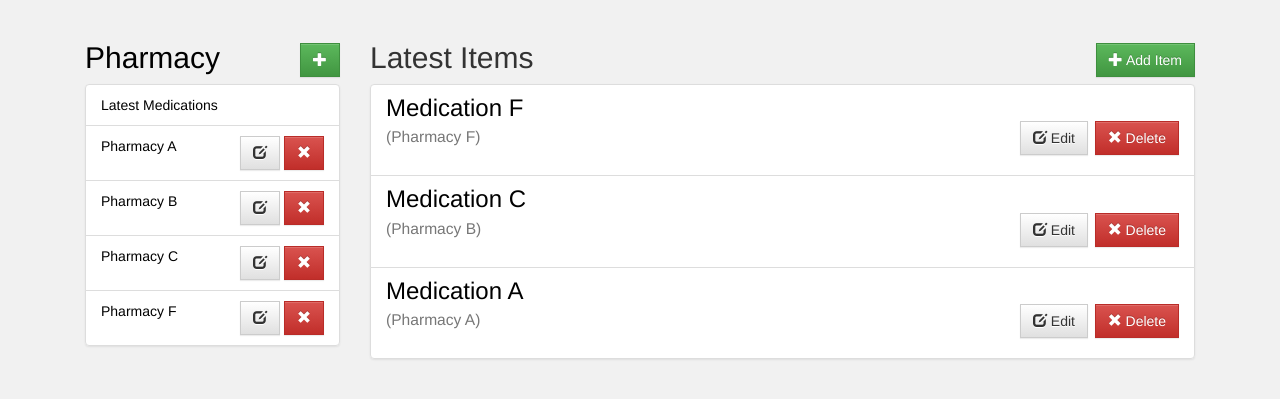
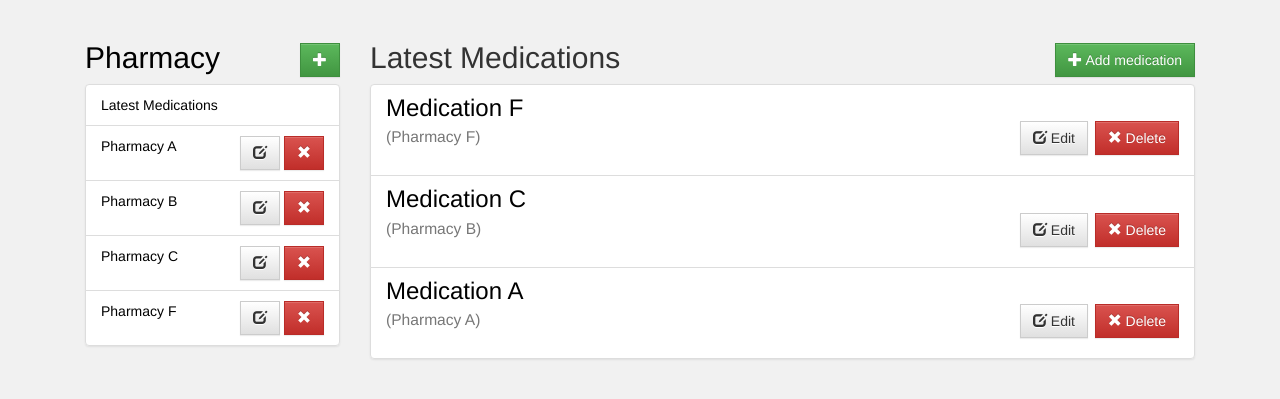
Before and after one commit to aalsalim/Pharmacy-Stock-App, a Flask app: page / in a window 1280 px wide. Shown: the part 57-456 px from the top of the page. Run offline with Flask 2, Linux system fonts and the light colour scheme; a user stored in the database is signed in; some libraries are stand-ins or nearby versions.

Commit message:
fix bugs

```diff
--- a/application.py
+++ b/application.py
@@ -221,7 +221,7 @@ def editMedication(pharmacy_id, medication_id):
         if request.form['price']:
             editedMedication.price = request.form['price']
         if request.form['pharmacy']:
-            editedMedication.pharmacy = request.form['pharmacy']
+            editedMedication.pharmacy_id = request.form['pharmacy']
         session.add(editedMedication)
         session.commit()
         flash("Medication updated!", 'success')
@@ -381,7 +381,7 @@ def getUserID(email):
     try:
         user = session.query(User).filter_by(email=email).one()
         return user.id
-    except:
+    except ImportError:
         return None
 
 
@@ -445,9 +445,9 @@ def showMedicationJSON():
     '/api/v1/pharmacies/<int:pharmacy_id>/medication/<int:medication_id>/JSON')
 def MedicationJSON(pharmacy_id, medication_id):
     """Returns JSON of selected medication in pharmacy"""
-    Medication = session.query(
+    med = session.query(
         Medication).filter_by(id=medication_id).one()
-    return jsonify(Medication=Medication.serialize)
+    return jsonify(med=med.serialize)
 
 
 @app.route('/api/v1/pharmacies/JSON')
--- a/database_setup.py
+++ b/database_setup.py
@@ -43,7 +43,7 @@ class Medication(Base):
 
     pharmacy_id = Column(Integer, ForeignKey('pharmacy.id'))
     pharmacy = relationship(
-        "Pharmacy", backref=backref("medication", cascade="all, delete"))
+        "Pharmacy", backref=backref("medications", cascade="all, delete"))
 
     user_id = Column(Integer, ForeignKey('user.id'))
     user = relationship(User)
--- a/templates/delete_medication.html
+++ b/templates/delete_medication.html
@@ -4,11 +4,11 @@
 <form  method = 'post'>
 	<button type="submit" class="btn btn-danger delete" id="submit" type="submit">
 	<span class="glyphicon glyphicon-trash" aria-hidden="true"></span>Delete</button>
+</form>
 	<button class="btn btn-default delete">
 		<span class="glyphicon glyphicon-remove" aria-hidden="true"></span>
 		<a href = "{{ url_for('showHome') }}">
 			Cancel
 		</a>
 	</button>
-</form>
 {% endblock %}
--- a/templates/delete_pharmacy.html
+++ b/templates/delete_pharmacy.html
@@ -3,6 +3,7 @@
 <h2> Are you sure you want to delete {{pharmacy.name}}? </h2>
 <form action="{{url_for('deletePharmacy', pharmacy_id=pharmacy.id) }}" method = 'post'>
 	<button type="submit" class="btn btn-danger delete" id="submit" type="submit">
+</form>
 	<span class="glyphicon glyphicon-trash" aria-hidden="true"></span>Delete</button>
 	<button class="btn btn-default delete">
 	<span class="glyphicon glyphicon-remove" aria-hidden="true"></span>
@@ -10,5 +11,4 @@
 			Cancel
 		</a>
 	</button>
-</form>
 {% endblock %}
--- a/templates/edit_medication.html
+++ b/templates/edit_medication.html
@@ -12,7 +12,7 @@
 			<form method = "post">
 				<div class="form-group">
 					<label for="name">Name:</label>
-					<input type ="text" maxlength="50" class="form-control" name="name" value="{{ medication.name }}">
+					<input type ="text" maxlength="50" class="form-control" name="name" value="{{ medication.name }}" required>
 					<label for="description">Description:</label>
 					<textarea class="form-control" maxlength="250" rows="3" name="description">{{ medication.description }}
 					</textarea>
@@ -25,6 +25,7 @@
 					{% include "pharmacy_form_list.html" %}
 					<button type="submit" class="btn btn-success" id="submit" type="submit">
 					<span class="glyphicon glyphicon-glass" aria-hidden="true"></span>Update</button>
+					</form>
 					<button class="btn btn-default delete">
 						<span class="glyphicon glyphicon-remove" aria-hidden="true"></span>
 						<a href = "{{ url_for('showHome') }}">
@@ -32,7 +33,6 @@
 						</a>
 					</button>
 				</div>
-			</form>
 		</div>
 	</div>
 </div>
--- a/templates/edit_pharmacy.html
+++ b/templates/edit_pharmacy.html
@@ -12,12 +12,13 @@
 			<form action="{{ url_for('editPharmacy',pharmacy_id = pharmacy.id)}}"  method="post">
 				<div class="form-group">
 					<label for="name">Name:</label>
-					<input type ="text" maxlength="50" class="form-control" name="name" value="{{pharmacy.name}}">
+					<input type ="text" maxlength="50" class="form-control" name="name" value="{{pharmacy.name}}" required>
 					<div style="margin-top: 1rem">
 						<button type="submit" class="btn btn-success" id="submit" type="submit">
 							<span class="glyphicon glyphicon-glass" aria-hidden="true"></span>
 								Create
 						</button>
+						</form>
 						<button class="btn btn-default delete">
 							<span class="glyphicon glyphicon-remove" aria-hidden="true"></span>
 							<a href = "{{ url_for('showHome') }}">
@@ -26,7 +27,6 @@
 						</button>
 					</div>
 				</div>
-			</form>
 		</div>
 	</div>
 </div>
--- a/templates/home.html
+++ b/templates/home.html
@@ -5,12 +5,12 @@
 <div class="col-md-9">
 	<div class="row">
 		<div class="col-md-12">
-			<h2>Latest Items
+			<h2>Latest Medications
 				<div class="pull-right">
 					<a href = "{{ url_for('newMedication') }}">
 						<button class="btn btn-success primary">
 							<span class="glyphicon glyphicon-plus" aria-hidden="true"></span>
-								Add Item
+								Add medication
 						</button>
 					</a>
 				</div>
--- a/templates/medication_menu_item.html
+++ b/templates/medication_menu_item.html
@@ -25,7 +25,7 @@
 							Edit
 					</button>
 				</a>
-		        <a href="{{ url_for('deleteMedication', medication_id=medication.medication_id, medication_id=medication.id) }}">
+		        <a href="{{ url_for('deleteMedication', pharmacy_id=medication.pharmacy_id, medication_id=medication.id) }}">
 		        	<button class="btn btn-danger delete">
 						<span class="glyphicon glyphicon-remove" aria-hidden="true"></span>
 							Delete
--- a/templates/new_medication.html
+++ b/templates/new_medication.html
@@ -12,7 +12,7 @@
 			<form method = "post">
 				<div class="form-group">
 					<label for="name">Name:</label>
-					<input type ="text" maxlength="50" class="form-control" name="name" placeholder="Name of the medication">
+					<input type ="text" maxlength="50" class="form-control" name="name" placeholder="Name of the medication" required>
 					<label for="description">Description:</label>
 					<textarea class="form-control" maxlength="250" rows="3" name="description" placeholder="Description of the medication"></textarea>
 
@@ -24,6 +24,7 @@
 					{% include "pharmacy_form_list.html" %}
 					<button type="submit" class="btn btn-success" id="submit" type="submit">
 					<span class="glyphicon glyphicon-glass" aria-hidden="true"></span>Create</button>
+					</form>
 					<button class="btn btn-default delete">
 						<span class="glyphicon glyphicon-remove" aria-hidden="true"></span>
 						<a href = "{{ url_for('showHome') }}">
@@ -31,7 +32,6 @@
 						</a>
 					</button>
 				</div>
-			</form>
 		</div>
 	</div>
 </div>
--- a/templates/new_pharmacy.html
+++ b/templates/new_pharmacy.html
@@ -12,12 +12,13 @@
 			<form method="post">
 				<div class="form-group">
 					<label for="name">Name:</label>
-					<input type ="text" maxlength="50" class="form-control" name="name" placeholder="Name of the pharmacy">
+					<input type ="text" maxlength="50" class="form-control" name="name" placeholder="Name of the pharmacy" required>
                     <div style="margin-top: 1rem">
                         <button type="submit" class="btn btn-success" id="submit" type="submit">
                         	<span class="glyphicon glyphicon-glass" aria-hidden="true"></span>
 								Create
 						</button>
+						</form>
                         <button class="btn btn-default delete">
                             <span class="glyphicon glyphicon-remove" aria-hidden="true"></span>
                             <a href = "{{ url_for('showHome') }}">
@@ -26,7 +27,7 @@
                         </button>
                     </div>
 				</div>
-			</form>
+
 		</div>
 	</div>
 </div>
```
Also changed, not shown: pharmacy.db.
